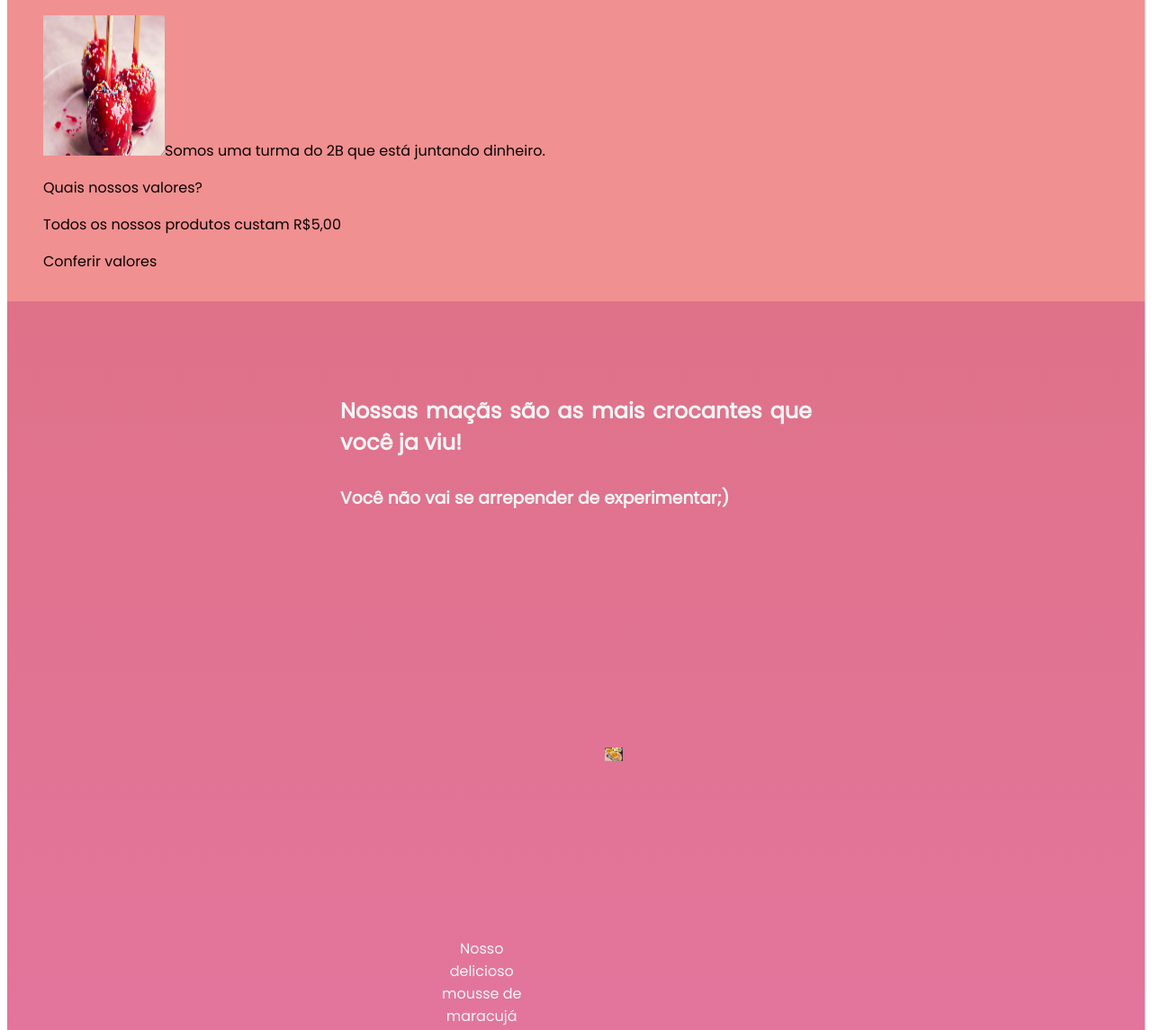
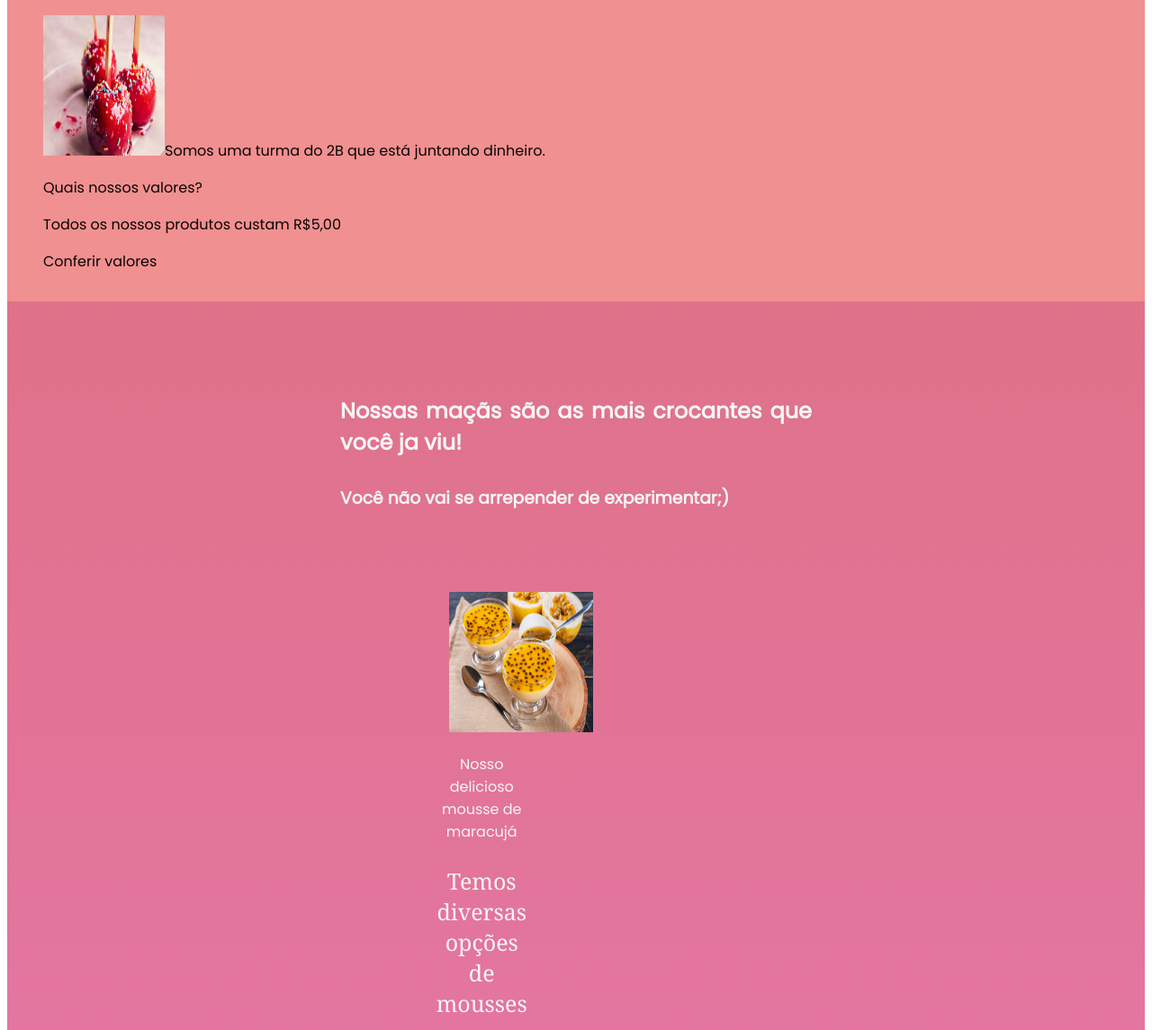
Before and after one commit to piguimeu/projeto-alura, a plain HTML site: page index.html in a window 1280 px wide. Shown: the part 155-1300 px from the top of the page at 90% size. Drawn offline with Linux system fonts and the light colour scheme.

Commit message:
kkkkkkkkk

```diff
--- a/style.css
+++ b/style.css
@@ -85,10 +85,10 @@ body {
 }
 
 .retrato2{
-    height: 15px;
-    width: 20px;
+    height: 156px;
+    width: 160px;
     text-align:left;
-    margin: 5cm;
+    margin: 15%;
 }
 .estudante-imagem{
     height: 20px;
```
